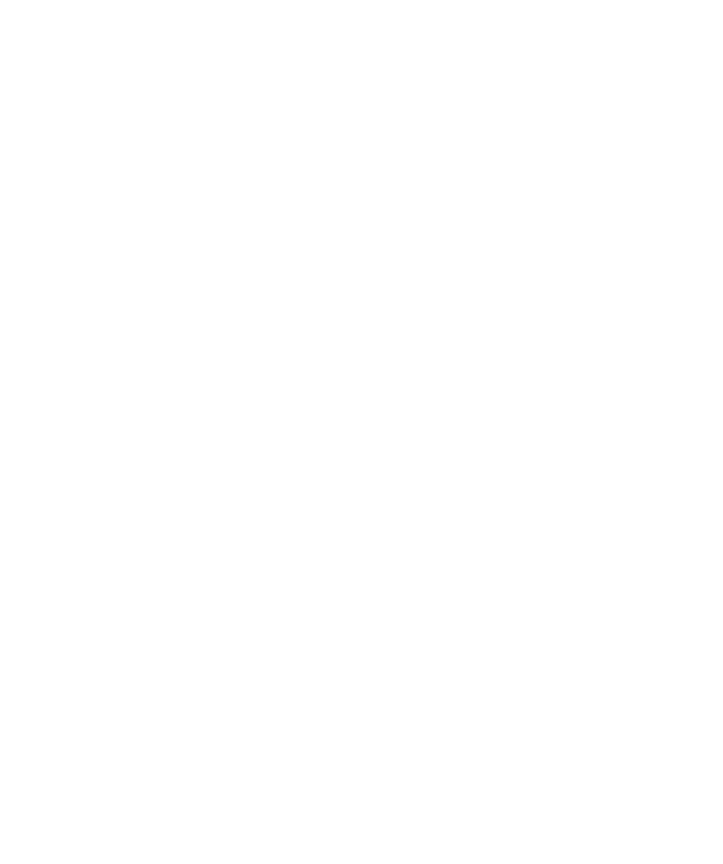
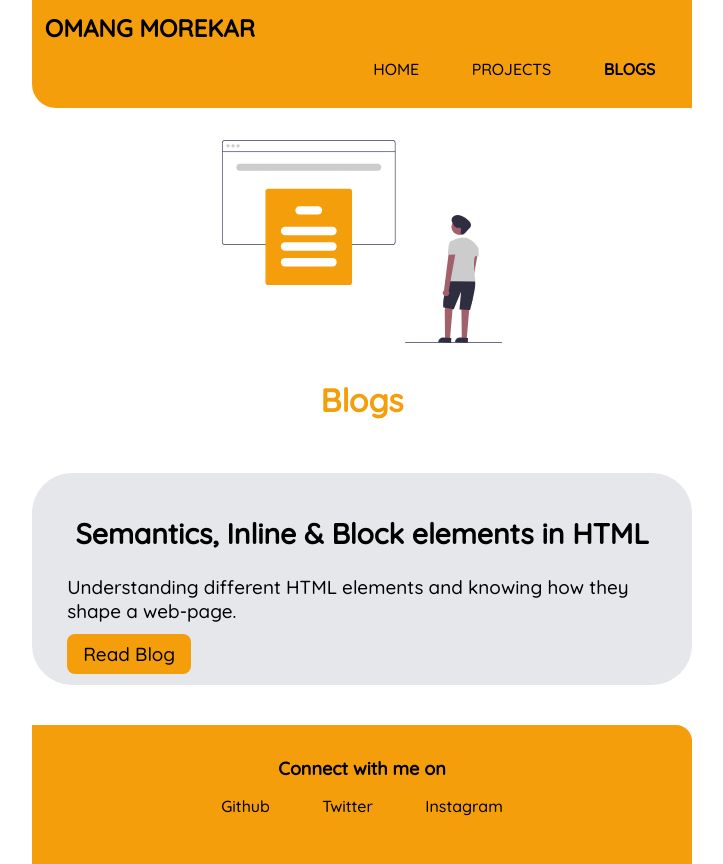
Before and after one commit to om0201/portfolio-omang, a plain HTML site: page blogs/blogs.html in a window 1280 px wide. Shown: the whole page, without its empty margins (278-1001 px from the left). Before the commit the page ends 800 px from the top, so only its background shows below. Drawn offline with Linux system fonts and the light colour scheme.

Commit message:
refactor: added blog page

```diff
--- /dev/null
+++ b/blogs/blog1/blog-lib.html
@@ -0,0 +1,54 @@
+<!DOCTYPE html>
+<html lang="en">
+<head>
+  <meta charset="UTF-8">
+  <meta name="viewport" content="width=device-width, initial-scale=1.0">
+  <link href="style.css" rel="stylesheet">
+  <title>Dummy Blog</title>
+</head>
+<body>
+  <!-- Navigation -->
+  <nav style="padding: 0.8cm;" class="navigation container">
+    <div class="nav-brand">OMANG MOREKAR</div>
+  </nav>
+
+  <!-- Header -->
+  <header class="hero">
+    <img class="hero-img" src="b1.svg">
+  </header>
+
+  <!-- Content -->
+  <section>
+    <h1 class="heading h1">Semantics, Inline & Block elements in HTML</h1>
+    <small style="font-size: 0.5cm; font-family: 'Yellowtail', cursive;">20th November 2020</small>
+    <p class="content">The easiest way I could have written this blog was to put some code and explain what each line does. I personally feel though, that understanding the mechanics behind these things is very important. Only then one will be able to fine tune it for individual needs. So the clickbait title got you here, now keep reading and ask questions in comments if you have any.</p><br>
+
+    <!-- Code Snippet -->
+    <div class="snip">
+      <code>&lt;nav&gt;&lt;/nav&gt;</code>
+    </div>
+
+    <h2 class="heading">Why Chunking?</h2>
+    <p class="content">With the advent of JS frameworks and Single Page Apps(SPAs), more and more code, logic and libraries have moved towards user instead of being rendered on the server. This, on one side has improved user experience but on the other side has increased the total KBs/MBs getting downloaded in the browser and thus slowing the first paint. Webpack (or whichever build tool you use) bundles all the JS/CSS files needed by your app to run in one big file.<br><br> This was done with the belief that small files waste precious HTTP requests (as the browser can only do so many at parallel) and thus has its heart at the right place. However, as explained, with time the bundle just gets bigger and bigger. Solution is simple, when the build file is too big, it outweighs the performance gain of saving an additional HTTP request. At that time one needs to start breaking that file into pieces or CHUNKS, hence, the name chunking.</p><br>
+
+      <h2 class="heading">Why Versioning?</h2>
+    <p class="content">When a build is broken into chunks, change in one chunk doesn’t affect other. For example, change in login page will change the user-control chunk but not the app, or the libraries. However, without versioning user will have no idea where the changes are and thus, the browser will download everything on every download. We don’t want that. We want parts/chunks which are not changed to be taken from browser’s cache and only the changed parts to be downloaded.<br><br>
+
+      Simple solution is to do a hash of your chunk, i.e. the VERSION and append it on the file name. I will show you how to do that in a minute, and it’s very easy with the webpack plugins, but even if you want to do it without these tools, the idea is simple. Take a hash of the file > Append it to file name > Make sure that every time there’s a file change this process is repeated.
+
+    </p><br>
+
+  </section>
+
+  <!-- Footer -->
+  <footer style="font-family: 'Quicksand', sans-serif;" class="footer">
+    <div class="footer-header">Connect with me on</div>
+    <ul class="list-non-bullet ">
+      <li class="list-item-inline"><a class="link" href="https://github.com/om0201">Github</a></li>
+      <li class="list-item-inline"><a class="link" href="https://twitter.com/omang_wd">Twitter</a></li>
+      <li class="list-item-inline"><a class="link" href="https://www.instagram.com/omang_0102/">Instagram</a></li>
+    </ul>
+  </footer>
+
+</body>
+</html>
--- /dev/null
+++ b/blogs/blog1/style.css
@@ -0,0 +1,143 @@
+@import url('https://fonts.googleapis.com/css2?family=Yellowtail&display=swap');
+@import url('https://fonts.googleapis.com/css2?family=Roboto+Mono:wght@700&display=swap');
+@import url('https://fonts.googleapis.com/css2?family=Quicksand:wght@500&display=swap');
+@import url('https://fonts.googleapis.com/css2?family=Source+Code+Pro:wght@300&display=swap');
+
+:root {
+  --primary-color: #F59E0B;
+  --secondary-color: black;
+  --gray-color: #E5E7EB;
+}
+
+
+body {
+  max-width: 700px;
+  margin: auto;
+}
+
+/* -------------------------------------------------------------------------------------------------------------------- */
+
+/* Lists */
+.list-non-bullet {
+  list-style: none;
+}
+
+.list-item-inline {
+  display: inline;
+  padding: 0rem 0.5rem;
+}
+
+/* -------------------------------------------------------------------------------------------------------------------- */
+
+/* Links */
+
+.link {
+  text-decoration: none;
+  padding: 0.5rem 1rem;
+}
+
+/* -------------------------------------------------------------------------------------------------------------------- */
+
+/* Navigation */
+.navigation {
+  background-color: var(--primary-color);
+  padding: 0.8rem;
+  border-bottom-left-radius: 1.5rem;
+}
+
+.navigation .nav-brand {
+  font-weight: bold;
+  font-size: 0.85cm;
+  font-family: 'Yellowtail', cursive;
+  text-align: center;
+}
+/* --------------------------------------------------------------------------------------------------------------------------- */
+
+/* Header */
+.hero {
+  padding: 2rem;
+}
+
+.hero .hero-img {
+  max-width: 280px;
+  display: block;
+  margin: auto;
+}
+
+/* -------------------------------------------------------------------------------------------------------------------------------- */
+
+/* Content Heading */
+.heading h1{
+  font-family: 'Roboto Mono', monospace;
+  font-size: 0.9cm;
+}
+
+.heading{
+  font-family: 'Roboto Mono', monospace;
+  font-size: 0.7cm;
+}
+
+/* --------------------------------------------------------------------------------------------------------------------------------- */
+
+/* Content */
+
+.content {
+  font-family: 'Quicksand', sans-serif;
+  font-size: 0.5cm;
+}
+
+/* Section */
+.container {
+  padding-left: 1rem;
+  padding-right: 1rem;
+  padding-top: 3rem;
+  padding-bottom: 3rem;
+}
+
+.container-center{
+  max-width: 600px;
+  margin: auto;
+}
+
+/* --------------------------------------------------------------------------------------------------------------------- */
+
+/* Code Snippets */
+.snip {
+  background-color: var(--gray-color);
+  padding: 1.5rem;
+  font-family: 'Source Code Pro', monospace;
+  font-size: 0.360cm;
+}
+
+/* --------------------------------------------------------------------------------------------------------------------- */
+
+/* Footer */
+.footer {
+  background-color: var(--primary-color);
+  padding: 2rem 1rem;
+  text-align: center;
+  border-top-right-radius: 1rem;
+}
+
+.footer .footer-header {
+  font-weight: 900;
+  font-size: large;
+}
+
+.footer .link {
+  color: black;
+}
+
+.footer ul {
+  padding-inline-start: 0px;
+}
+
+/* -------------------------------------------------------------------------------------------------------------------------- */
+
+/* images */
+
+.img{
+  max-width: 280px;
+  display: block;
+  margin: auto;
+}
--- a/blogs/blogs.html
+++ b/blogs/blogs.html
@@ -0,0 +1,58 @@
+<!DOCTYPE html>
+<html lang="en">
+<head>
+  <meta charset="UTF-8">
+  <meta name="viewport" content="width=device-width, initial-scale=1.0">
+  <title>Document</title>
+  <link href="/style.css" rel="stylesheet">
+</head>
+<body>
+  <!-- Navigation -->
+  <nav class="navigation container">
+    <div class="nav-brand">OMANG MOREKAR</div>
+
+    <ul class="list-non-bullet nav-pills">
+      <li class="list-item-inline">
+        <a class="link" href="/">HOME</a class="link">
+      </li>
+
+      <li class="list-item-inline">
+        <a class="link elements" href="/projects/projects.html">PROJECTS</a class="link">
+      </li>
+
+      <li class="list-item-inline">
+        <a class="link link-active" href="/blogs/blogs.html">BLOGS</a class="link">
+      </li>
+
+    </ul>
+
+  </nav>
+
+  <!-- Header -->
+  <header class="hero">
+    <img class="hero-img" src="/images/blog.svg">
+    <h1 class="hero-heading"><span style="color: var(--primary-color);">Blogs</span></h1>
+  </header>
+
+  <!-- Section -->
+  <section style="border-radius: 2.5rem;" class="section ow">
+    <div class="container container-center">
+      <h1>Semantics, Inline & Block elements in HTML</h1>
+    <p>Understanding different HTML elements and knowing how they shape a web-page.
+    </p>
+    <a id="hover" class="link link-primary" href="/blogs/blog1/understanding_html_elements.html">Read Blog</a>
+    </div>
+  </section><br><br>
+
+  <!-- Footer -->
+  <footer class="footer">
+    <div class="footer-header">Connect with me on</div>
+    <ul class="social links list-non-bullet ">
+      <li class="list-item-inline"><a class="link" href="https://github.com/om0201">Github</a></li>
+      <li class="list-item-inline"><a class="link" href="https://twitter.com/omang_wd">Twitter</a></li>
+      <li class="list-item-inline"><a class="link" href="https://www.instagram.com/omang_0102/">Instagram</a></li>
+    </ul>
+  </footer>
+
+</body>
+</html>
```
Also changed, not shown: blogs/blog1/understanding_html_elements.html (added, +119 -0 lines), index.html (+2 -2 lines), libs/components.html (+0 -4 lines), projects/projects.html (+1 -1 lines), blogs/blog1/b1.svg (added), images/blog.svg (added), 1 other file.
